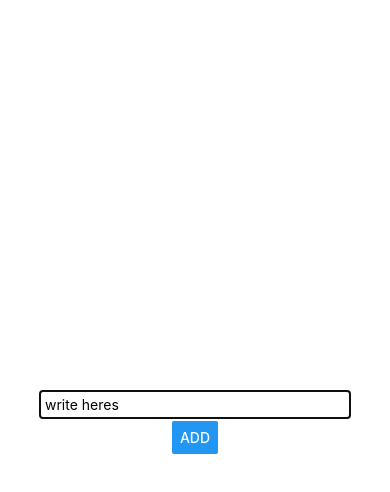
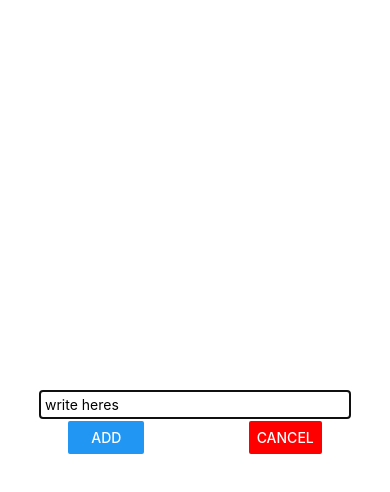
Before and after one commit to homercrates/RNTasker, a React Native app in the folder task/: screen / in a window 390 px wide. Both pictures are taken after a click on the button "ADD TASK". Shown: the top 492 px of the page. Built offline with nearby package versions, Linux system fonts and the light colour scheme.

Commit message:
added cancel button and restyled

```diff
--- a/task/App.js
+++ b/task/App.js
@@ -19,6 +19,10 @@ export default function App() {
     setIsAddTask(false);
   }
 
+  const cancelGoalHandler = () => {
+    setIsAddTask(false);
+  }
+
   const removeGoalHandler = (goalId) => {
     setCourseGoals( currentGoals => {
       return currentGoals.filter((goal) => goal.key !== goalId)
@@ -29,7 +33,7 @@ export default function App() {
     <View style={styles.container}>
       <Button title='Add Task' onPress={() => setIsAddTask(true)}/>
       <View style={styles.screen}>
-        <GoalInput onAddGoal={addGoalHandler} didWeModal={isAddTask} />
+        <GoalInput onAddGoal={addGoalHandler} didWeModal={isAddTask} onCancel={cancelGoalHandler} />
       </View>
       <Text>o0</Text>
 
--- a/task/components/GoalInput.js
+++ b/task/components/GoalInput.js
@@ -6,7 +6,12 @@ const GoalInput = props => {
 
     const goalInputHandler = (e) => {
         setEnteredGoal(e);
-      }
+    }
+
+    const addGoalHandler = () => {
+        props.onAddGoal(enteredGoal);
+        setEnteredGoal('');
+    }
 
     return (
         <Modal visible={props.didWeModal} animationType="fade">
@@ -16,7 +21,14 @@ const GoalInput = props => {
                     onChangeText={goalInputHandler}
                     value={props.enteredGoal}
                 />
-                <Button title="Add" onPress={() => props.onAddGoal(enteredGoal)}></Button>
+                <View style={styles.buttonsSideXside}>
+                    <View style={styles.button} >
+                       <Button title="Add" onPress={addGoalHandler}></Button>
+                    </View>
+                    <View styles={styles.button}>
+                        <Button title="Cancel" color="red" onPress={props.onCancel} />
+                    </View>
+                </View>
             </View>
         </Modal>
     )
@@ -36,6 +48,17 @@ const styles = StyleSheet.create({
         justifyContent: 'center',
         alignItems: 'center',
       },
+      buttonsSideXside: {
+          flexDirection: 'row',
+          justifyContent: 'space-between',
+          width: '65%',
+          // 60%  when compared to above container being 80%
+          // 80% would put buttons on either edge of the txtInput view being 80%
+          // leaves  space between letting the buttons dynamic sit on outside
+      },
+      button: {
+          width: '30%',
+      }
 });
 
 export default GoalInput;
```
